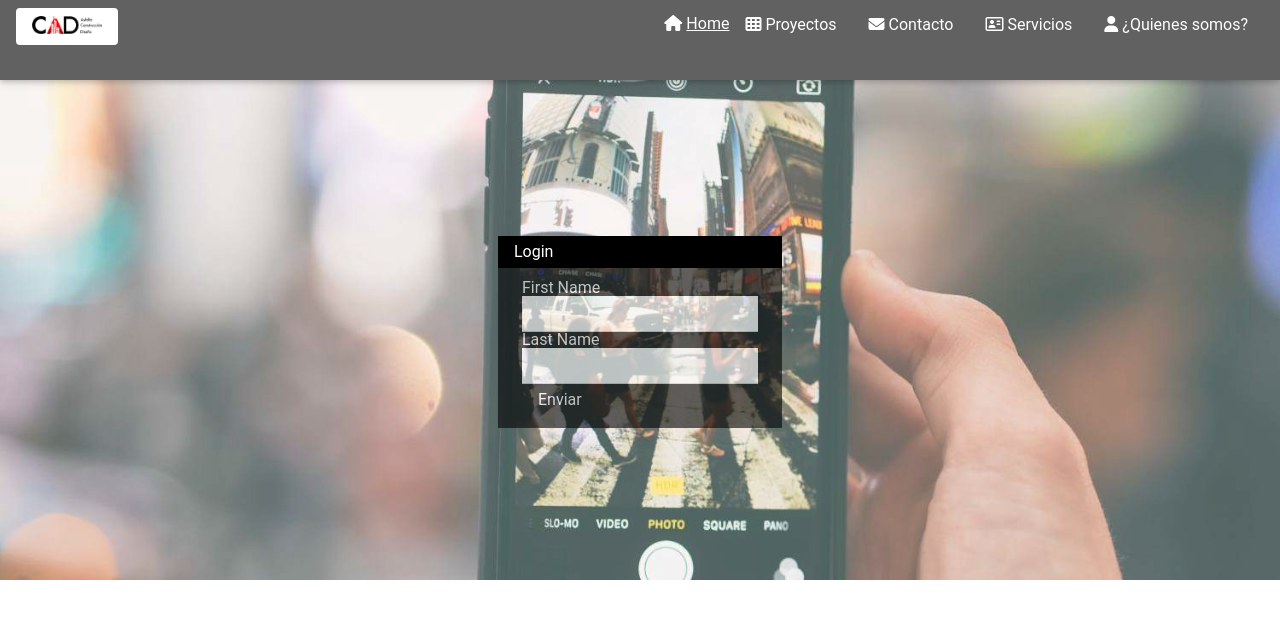
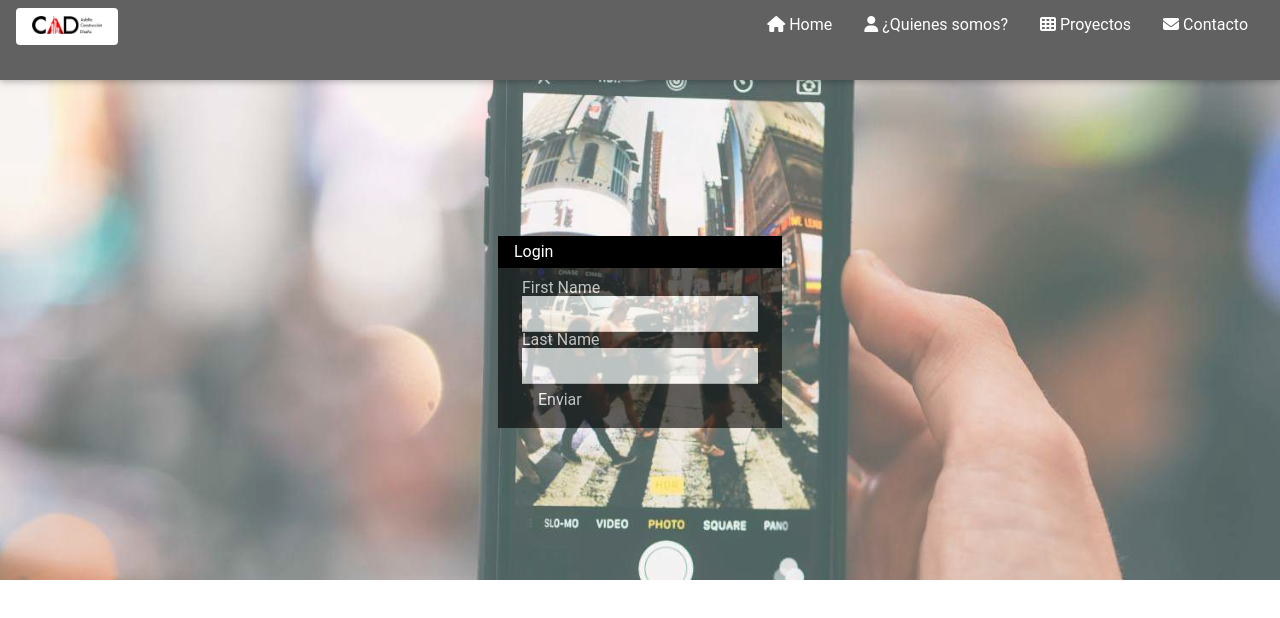
Before and after one commit to alexestudio86/CADGrupoConstructor, a Vue app: page /CADGrupoConstructor/login in a window 1280 px wide. Shown: the top 618 px of the page. Built offline with nearby package versions, Linux system fonts and the light colour scheme.

Commit message:
Continue

```diff
--- a/src/components/About.vue
+++ b/src/components/About.vue
@@ -1,5 +1,5 @@
 <template>
-    <div class="w3-row">
+    <div class="w3-row" id="who-are">
         <h1 class="w3-xxlarge w3-center text-uppercase w3-padding-64">Acerca de</h1>
         <div class="w3-row w3-padding-large w3-center">
             <div class="w3-quarter" v-for="(feature, index) in features" :key="index">
--- a/src/components/Footer.vue
+++ b/src/components/Footer.vue
@@ -1,5 +1,5 @@
 <template>
-  <div class="w3-light-gray">
+  <div class="w3-light-gray" id="contact">
     <h1 class="w3-xlarge w3-center text-uppercase w3-padding-32">Comencemos un proyecto nuevo</h1>
     <div class="w3-row w3-container w3-padding-32">
         <div class="w3-half w3-container">
--- a/src/components/Gallery.vue
+++ b/src/components/Gallery.vue
@@ -6,7 +6,7 @@
             <img class="w3-image w3-hover-opacity" :src="image.source" :alt="image.title" style="width:100%; height:250px; object-fit:cover; cursor: pointer;" />
         </div>
     </div>
-    <Modal v-if="modalElements.status.value" :images="images" :modalElements="modalElements" />
+    <Modal v-if="modalElements.status" :images="images" :modalElements="modalElements" />
   </div>
 </template>
 
@@ -73,14 +73,14 @@
     ]
 
     // MODAL
-    const modalElements = {
-        status:     ref(false),
-        idx:        ref(null)
-    };
+    const modalElements = ref({
+        status:     false,
+        idx:        null
+    });
 
     const showModal = ( evt ) => {
-        modalElements.status.value  =   ref(true),
-        modalElements.idx.value     =   ref(evt.idx)
+        modalElements.value.status  =   true,
+        modalElements.value.idx     =   evt.idx
     }
 
 
--- a/src/components/Modal.vue
+++ b/src/components/Modal.vue
@@ -2,9 +2,9 @@
     <div ref="modal" class="w3-modal w3-black w3-show" style="z-index: 2;">
         <span @click="handleCloseModal" class="w3-large w3-white w3-button w3-display-topright" title="Cerrar">x</span>
         <figure class="w3-display-middle w-100 w3-content">
-            <!--<img class="modal-image" :src="images[modalElements.idx.value].source" :alt="images[modalElements.idx].title" />-->
+            <img class="modal-image" :src="images[modalElements.idx].source" :alt="images[modalElements.idx].title" />
             <button class="w3-button w3-gray w3-display-left">❮</button>
-            <button class="w3-button w3-gray w3-display-right" @click="handleNextImage">❯</button>
+            <button class="w3-button w3-gray w3-display-right" @click="$event => handleNextImage( modalElements.idx )">❯</button>
             <figcaption class="w3-black w3-opacity w3-large w3-padding-small w3-display-bottommiddle w-100 w3-center">{{ allProps.images[modalElements.idx].source }} - {{ modalElements.idx }}</figcaption>
         </figure>
     </div>
@@ -17,8 +17,8 @@
         console.log('Closed')
     }
 
-    const handleNextImage = ( ) => {
-
+    const handleNextImage = ( evt ) => {
+        modalElements.value.idx     =   evt.idx
     }
 
     const allProps = defineProps(
--- a/src/components/Navbar.vue
+++ b/src/components/Navbar.vue
@@ -5,15 +5,14 @@
                 <img class="w3-image animate__animated animate__fadeInDown animate__delay-1s" src="../assets/logo_cad_transparencia.png" alt="Logo CAD Grupo Constructor" width="70" />
             </router-link>
             <div>
-                {{ seePath() }}
-                <router-link :class="classObject()" to="/">
+                <a class="w3-bar-item w3-button" href="#home">
                     <i class="fas fa-home" style="margin: 0 4px 0 0" />
                     <span>Home</span>
-                </router-link>
-                <router-link v-for="(link, index) in links" class="w3-bar-item w3-button" exact-active-class="meme" :key="index" :to="link.url">
+                </a>
+                <a v-for="(link, index) in links" class="w3-bar-item w3-button" :key="index" :href="link.url">
                     <i :class="link.icon" style="margin: 0 4px 0 0" />
                     <span>{{ link.name }}</span>
-                </router-link>
+                </a>
             </div>
         </div>
     </nav>
@@ -21,30 +20,19 @@
 
 <script setup>
 
-    const seePath = ( ) => console.log( new URL(location.href) )
-
-    const classObject = () => {
-        return {'text-danger': false}
-    }
-
-
 
     const links = [{
+            name:   '¿Quienes somos?',
+            url:    '#who-are',
+            icon:   'fas fa-user'
+        },{
             name:   'Proyectos',
-            url:    '/#projects',
+            url:    '#projects',
             icon:   'fa fa-th'
         },{
             name:   'Contacto',
-            url:    'contact',
+            url:    '#contact',
             icon:   'fa fa-envelope'
-        },{
-            name:   'Servicios',
-            url:    'services',
-            icon:   'far fa-address-card'
-        },{
-            name:   '¿Quienes somos?',
-            url:    'who-are',
-            icon:   'fas fa-user'
         }
     ]
 
```
